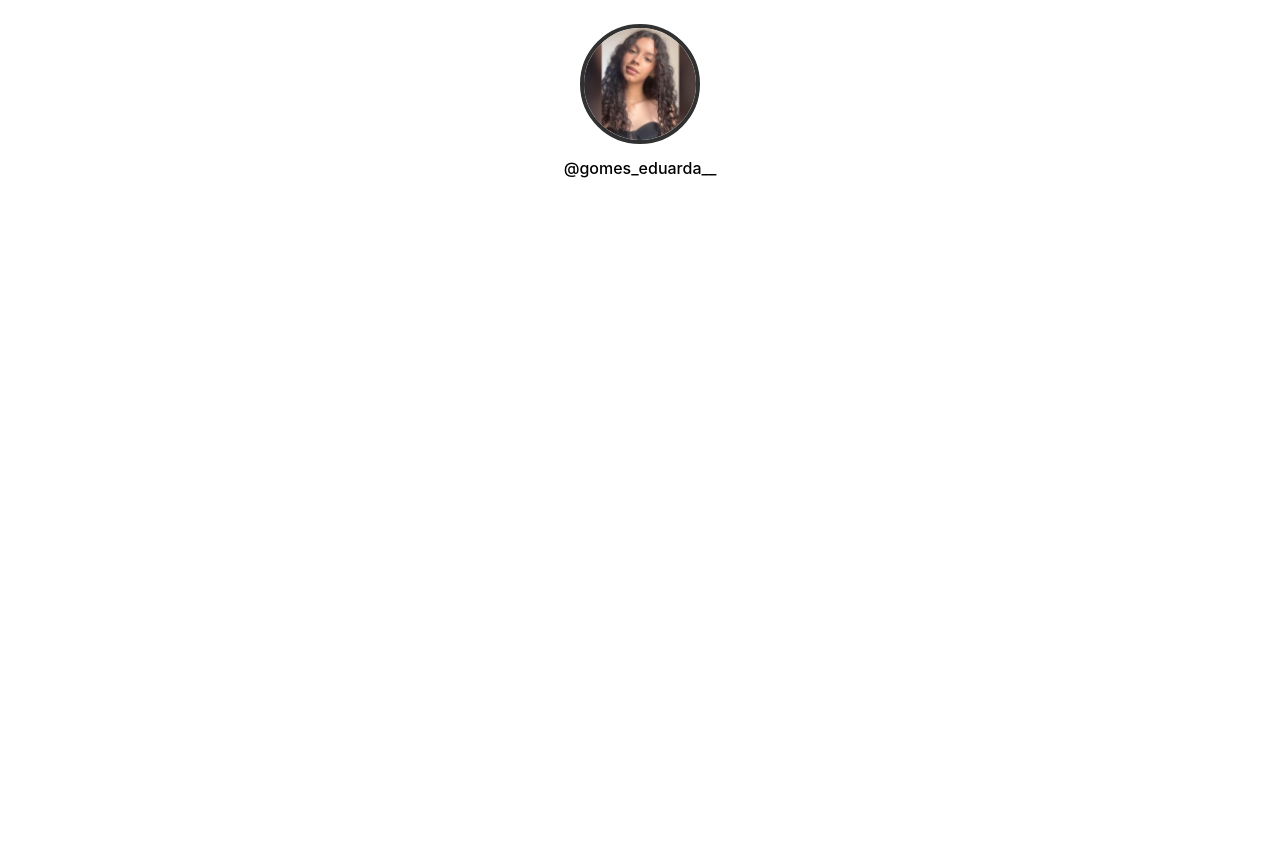
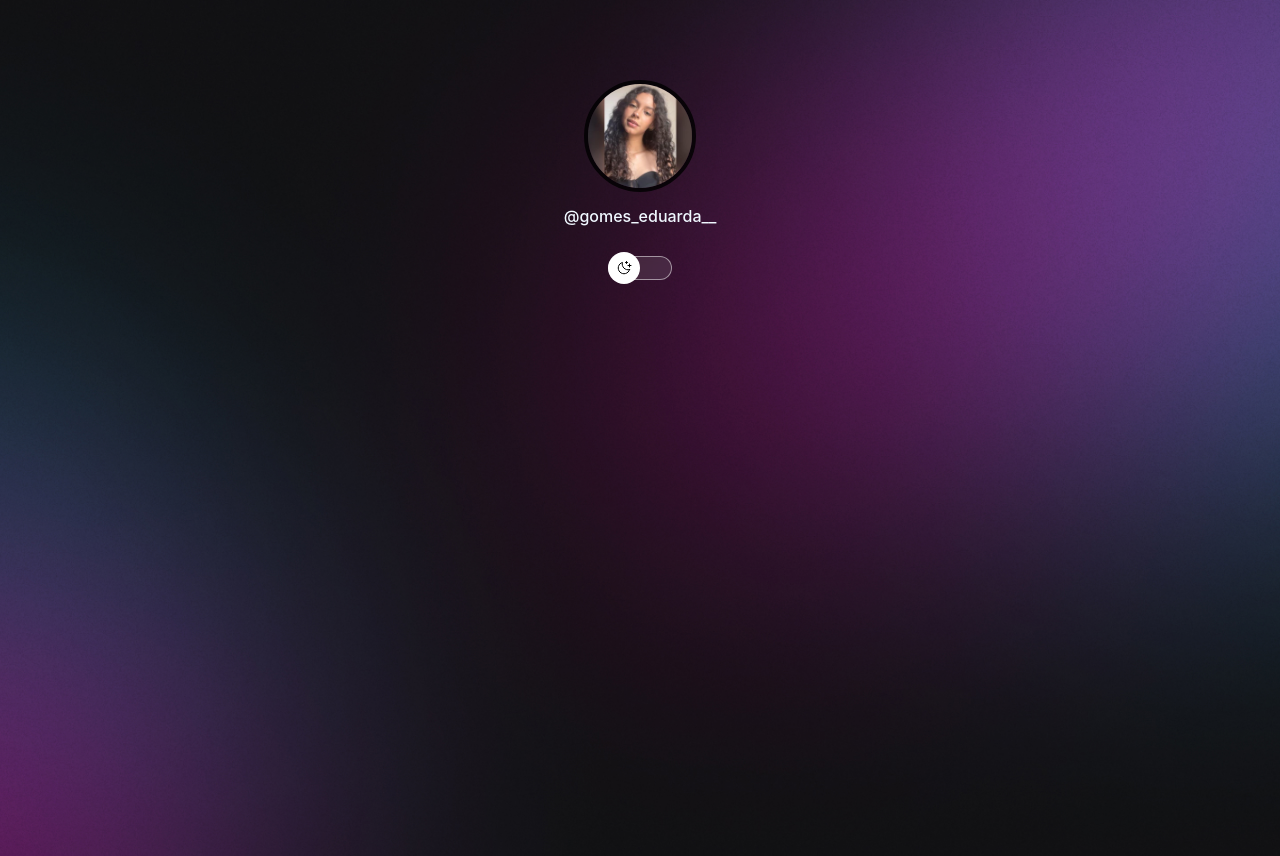
Before and after one commit to eduardagomessenai/dev-likes-react, a React (Create React App) app: page / in a window 1280 px wide. Before the commit the page ends 800 px from the top, so only its background shows below. Built offline with nearby package versions, Linux system fonts and the light colour scheme.

Commit message:
switch button finalizado

```diff
--- /dev/null
+++ b/src/components/switch/switch.jsx
@@ -0,0 +1,12 @@
+import styles from "./switch.module.css";
+
+const Switch =() =>{
+    return(
+        <div id={styles.switch}>
+            <button></button>
+            <span></span>
+        </div>
+    );
+};
+
+export default Switch;
--- /dev/null
+++ b/src/components/switch/switch.module.css
@@ -0,0 +1,39 @@
+#switch{
+    position: relative;
+    width: 64px;
+    margin:4px auto;
+
+}
+
+#switch button{
+    width: 32px;
+    height: 32px;
+    border-radius: 50%;
+    border: none;
+    background: #ffff var(--switch-bg-url) no-repeat center;
+
+    position: absolute;
+    z-index: 1;
+    top: 50%;
+    transform: translatey(-50%);
+    animation: slide-out 0.2s;
+}
+
+#switch span{
+    display: block;
+    width: 64px;
+    height: 24px;
+    background: var(--surface-color);
+    border: 1px solid var(--stroke-color);
+    border-radius: 999px;
+    backdrop-filter: blur(4px);
+    -webkit-backdrop-filter: blur(4px);
+}
+
+#switch button:hover{
+    outline: 8px solid var(--highlight-color);
+}
+
+.light #switch button{
+    animation: slide-in 0.2s forwards;
+}
--- a/src/pages/App.css
+++ b/src/pages/App.css
@@ -1,7 +1,44 @@
-.react{
-    text-align: center;
-    font-size: 72pt;
-    font-weight: bold;
-    background: red;
-    color: white;
+
+*{
+    margin: 0;
+    padding: 0;
+    box-sizing: border-box;
 }
+
+:root{
+    --bg-url: url(../img/bg-desktop.jpg);
+    --text-color: aliceblue;
+    --stroke-color: rgba(255, 255, 255, 0.5);
+    --surface-color: rgba(255, 255, 255, 0.1);
+    --surface-color-hover: rgba(255, 255, 255, 0.5);
+    --switch-bg-url: url(../img/MoonStars.svg);
+    --highlight-color: rgba(255, 255, 255, 0.2);
+}
+
+.light{
+    --bg-url: url(../img/bg-desktop-light.jpg);
+    --text-color: #000;
+    --stroke-color: rgba(0, 0, 0, 0.5);
+    --surface-color: rgba(0, 0, 0, 0.1);
+    --surface-color-hover: rgba(0, 0, 0, 0.5);
+    --switch-bg-url: url(../img/sun.svg);
+    --highlight-color: rgba(0, 0, 0, 0.2);
+}
+
+/* Modificações do body */
+body *{
+    font-family: "inter", sans-serif;
+    color: var(--text-color);
+}
+
+body{
+    background:var(--bg-url) no-repeat top center / cover ;
+    height: 100vh;
+}
+
+#container{
+    width: 100%;
+    max-width: 588px;
+    margin: 56px auto 0px;
+    padding: 0 24px;
+}
--- a/src/pages/App.jsx
+++ b/src/pages/App.jsx
@@ -1,6 +1,7 @@
 
 import { useState } from "react";
 import Profile from "../components/profile/profile";
+import Switch from "../components/switch/switch";
 
 import "./App.css";
 
@@ -13,9 +14,11 @@
 const imgSrc = isLightMode ? imgLightMode : imgDarkMode;
 const imgAlt = isLightMode ? "Imagem no Modo Claro" : "Imagem no Modo Escuro";
 return (
-    <div>
+    <div id="container">
       <Profile imgSrc={imgSrc} imgAlt={imgAlt}>@gomes_eduarda__</Profile>
+      <Switch></Switch>
     </div>
+
 );
 };
 export default App;
```
